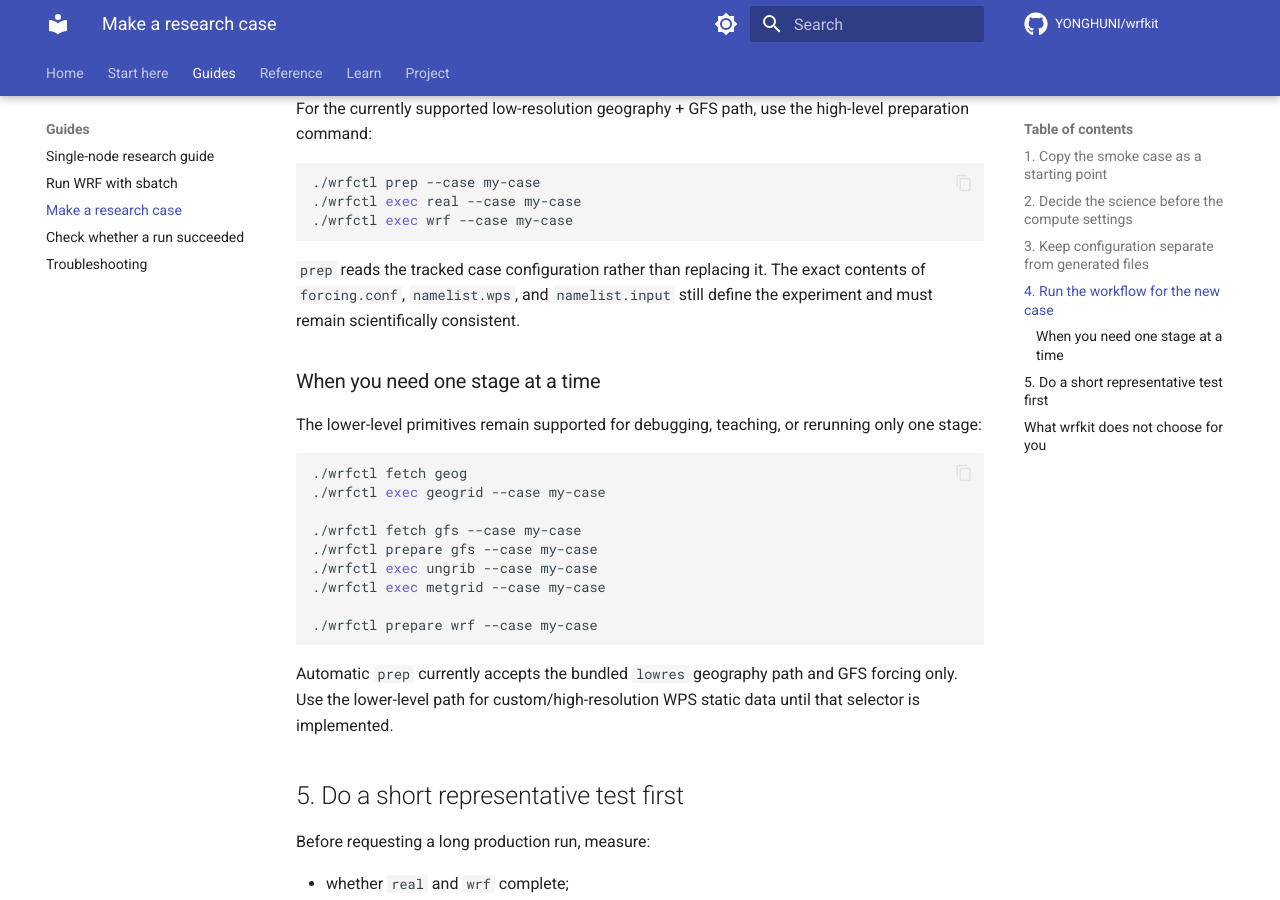
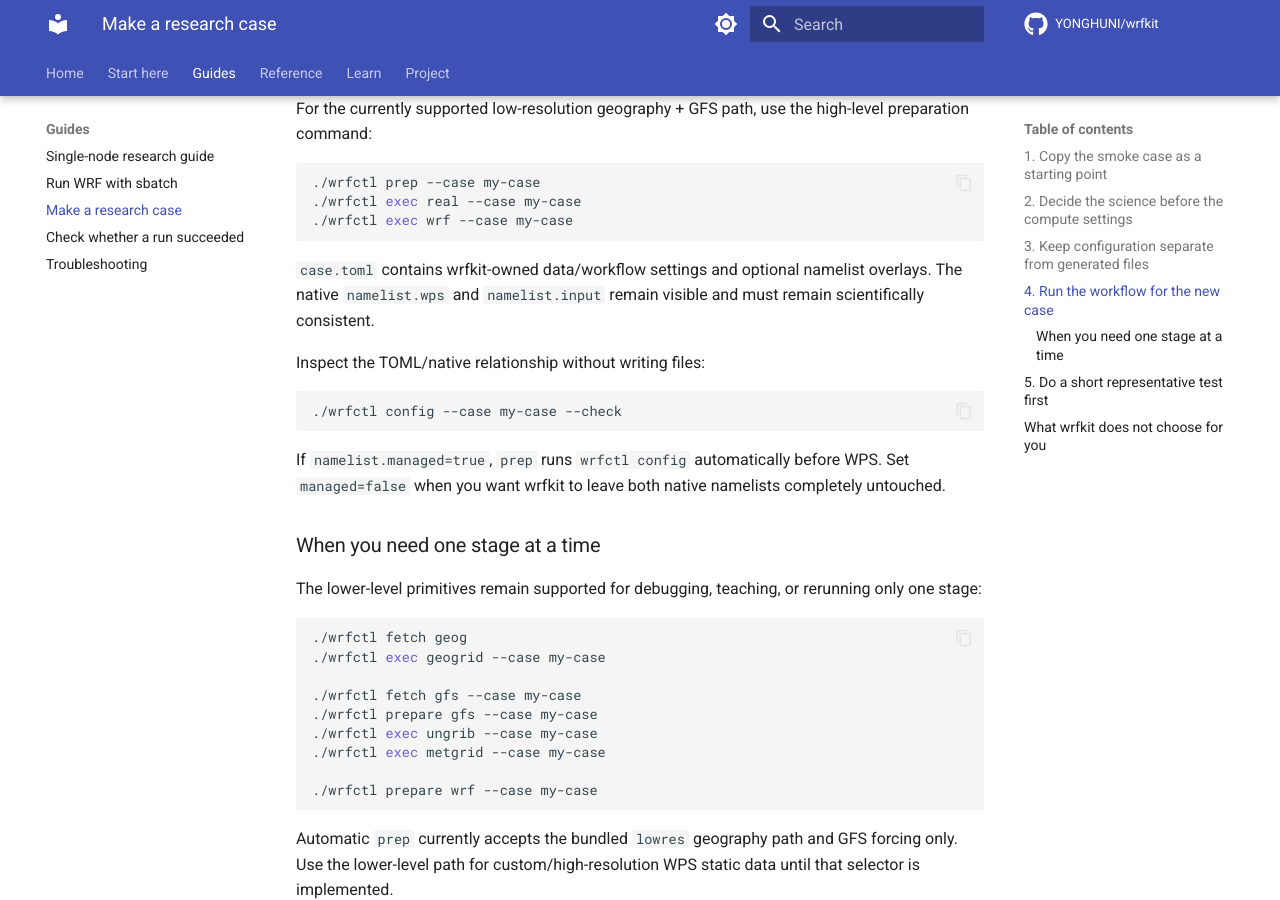
Before and after one commit to YONGHUNI/wrfkit, an MkDocs documentation site: the page built from docs/how-to/research-case.md, in a window 1280 px wide and 900 px high, scrolled down 1639 px. Built offline with MkDocs 1.6.1 and Material for MkDocs 9.7.7, drawn with Linux system fonts in a browser that asks for light colours; comment, search, counter and statistics services are not loaded; some of the changed text lies outside the part shown.

Commit message:
docs: use case.toml in research workflow

````diff
--- a/docs/how-to/research-case.md
+++ b/docs/how-to/research-case.md
@@ -16,7 +16,7 @@ Now you have:
 ```text
 cases/my-case/
 ├── README.md
-├── forcing.conf
+├── case.toml
 ├── namelist.input
 └── namelist.wps
 ```
@@ -81,9 +81,19 @@ high-level preparation command:
 ./wrfctl exec wrf --case my-case
 ```
 
-`prep` reads the tracked case configuration rather than replacing it. The
-exact contents of `forcing.conf`, `namelist.wps`, and `namelist.input`
-still define the experiment and must remain scientifically consistent.
+`case.toml` contains wrfkit-owned data/workflow settings and optional
+namelist overlays. The native `namelist.wps` and `namelist.input` remain
+visible and must remain scientifically consistent.
+
+Inspect the TOML/native relationship without writing files:
+
+```bash
+./wrfctl config --case my-case --check
+```
+
+If `namelist.managed=true`, `prep` runs `wrfctl config` automatically
+before WPS. Set `managed=false` when you want wrfkit to leave both native
+namelists completely untouched.
 
 ### When you need one stage at a time
 
````
Also changed, not shown: docs/reference/commands.md (+21 -0 lines), docs/reference/files-and-folders.md (+4 -2 lines).
